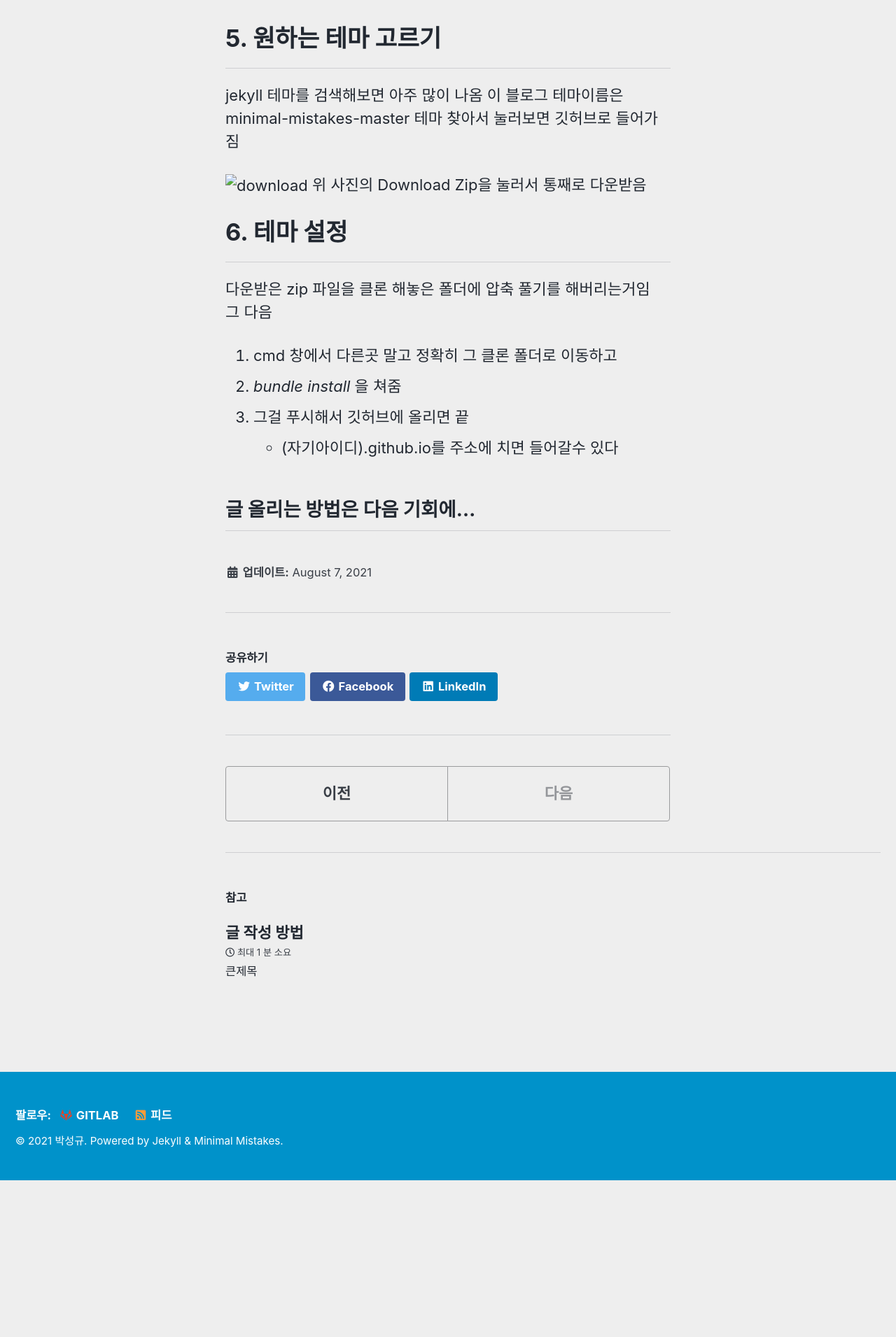
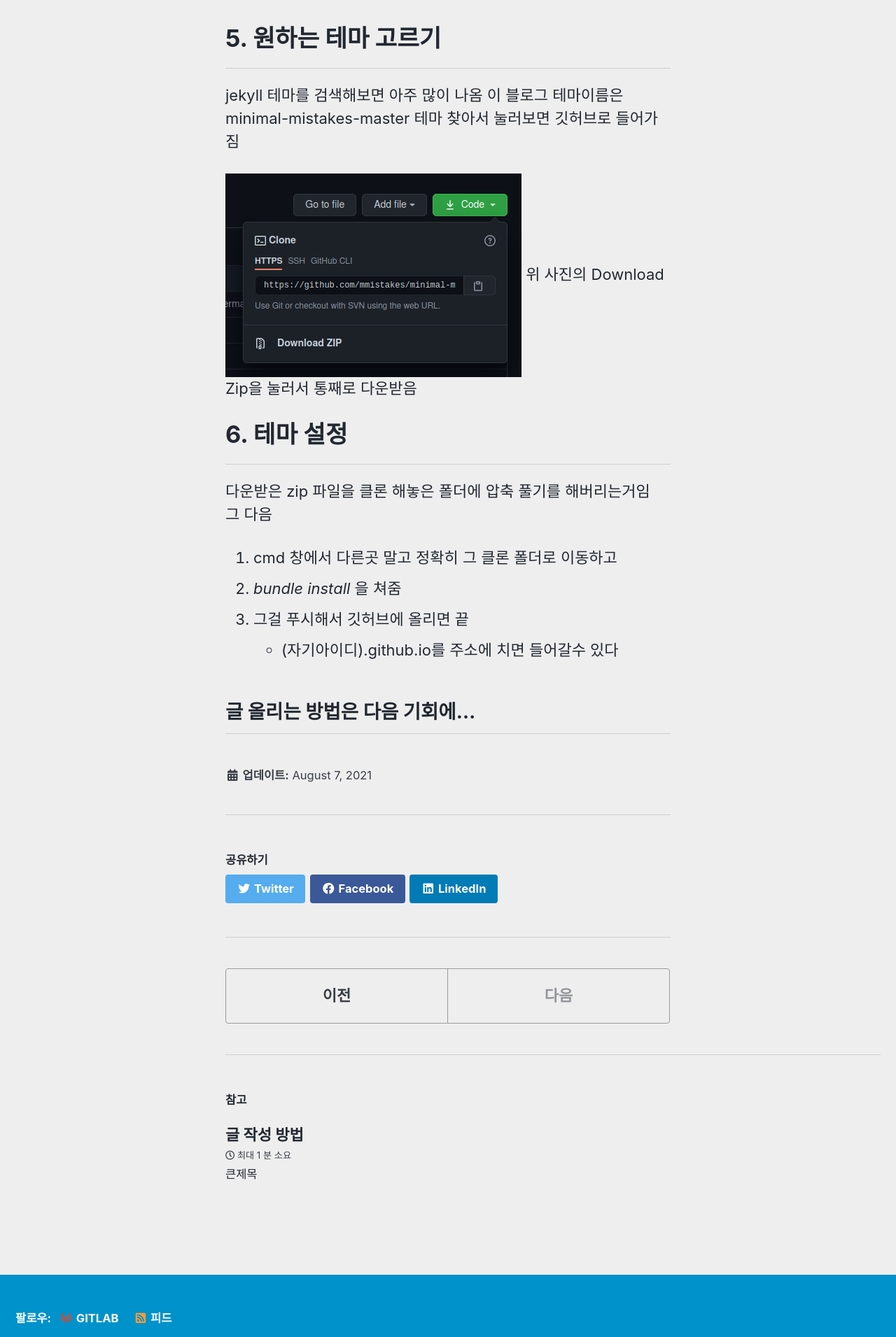
Before and after one commit to parksk99/parksk99.github.io, a Jekyll site: the page built from _posts/2021-08-07-how-to-make-github-page.md, in a window 1280 px wide. Shown: the part 1730-3641 px from the top of the page at 70% size. Built offline with Jekyll 4.4.1, drawn with Linux system fonts in a browser that asks for light colours; cached includes are drawn as plain includes; before the commit the page ends 3417 px from its top, so only the background shows below that.

Commit message:
modify file name

```diff
--- a/_posts/2021-08-07-how-to-make-github-page.md
+++ b/_posts/2021-08-07-how-to-make-github-page.md
@@ -50,7 +50,7 @@ jekyll 테마를 검색해보면 아주 많이 나옴
 이 블로그 테마이름은 minimal-mistakes-master
 테마 찾아서 눌러보면 깃허브로 들어가짐
 
-![download](/assets/how_to_make_gitub_page/download.png)
+![download](/assets/how_to_make_github_page/download.png)
 위 사진의 Download Zip을 눌러서 통째로 다운받음
 
 
```
